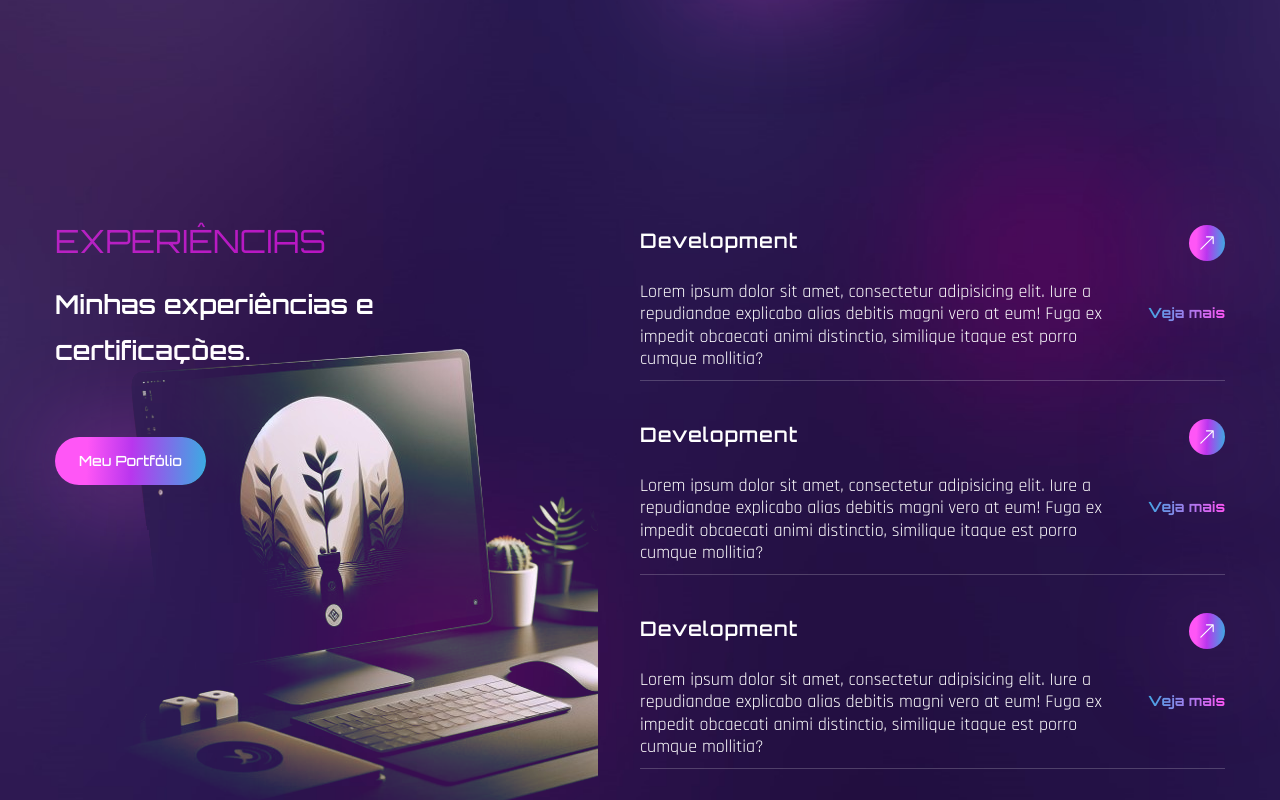
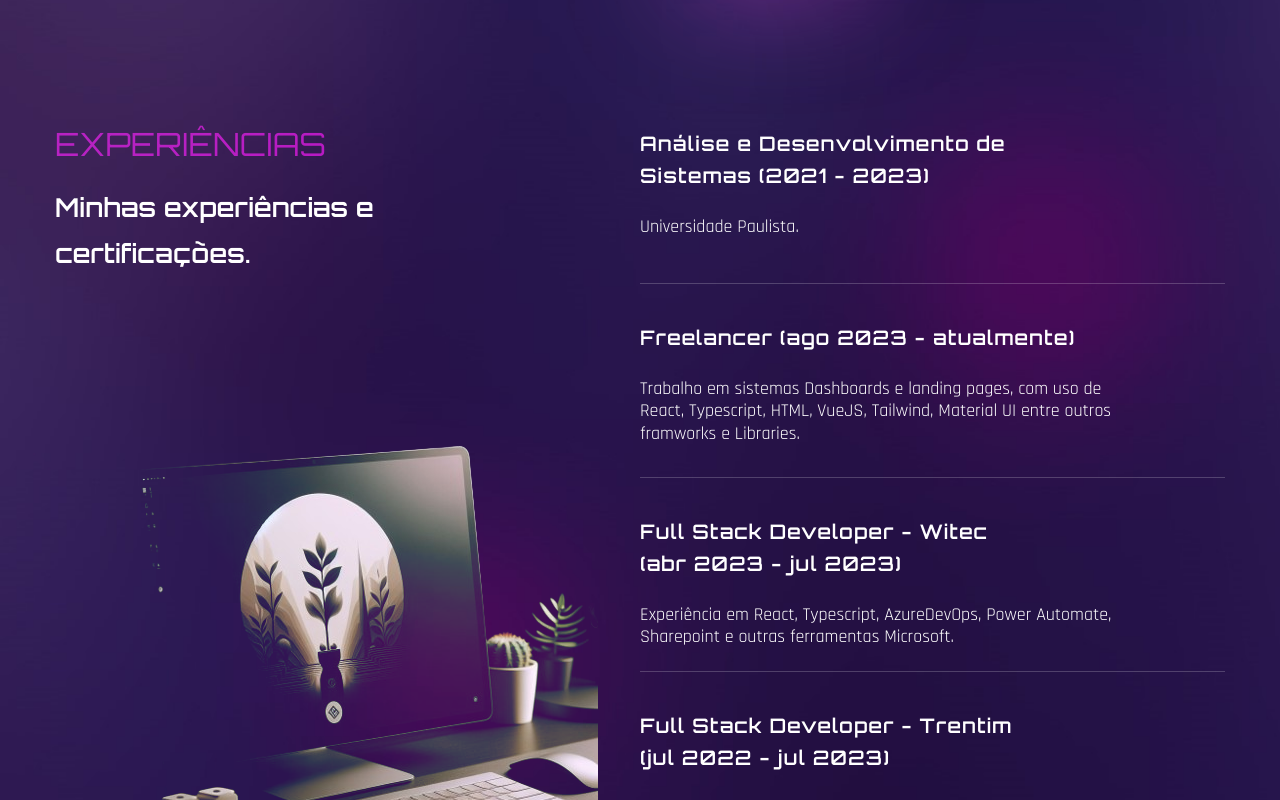
Before and after one commit to pansutti/portfolio-pansutti, a React (Create React App) app: page / in a window 1280 px wide. Shown: the part 1480-2280 px from the top of the page. Built offline with nearby package versions, Linux system fonts and the light colour scheme; the HTML template or start-up script is replaced by a standard one; a web font is replaced by a local one.

Commit message:
comment lines and adjust texts

```diff
--- a/src/components/Banner.jsx
+++ b/src/components/Banner.jsx
@@ -54,7 +54,7 @@ const Banner = () => {
               viewport={{ once: false, amount: 0.7 }}
               className="mb-8 max-w-lg mx-auto lg:mx-0"
             >
-              Atualmente atuando como Freelancer. Estou disponível para receber
+              Atuando como Freelancer. Estou disponível para receber
               novas propostas e aplicar meu conhecimento como Frontend
               Developer.
             </motion.p>
--- a/src/components/Header.jsx
+++ b/src/components/Header.jsx
@@ -7,7 +7,7 @@ const Header = () => {
         <a href="#">
           <img src={Logo} height={100} width={100} alt="" />
         </a>
-        <button className='btn btn-sm'>Propostas</button>
+        {/* <button className='btn btn-sm'>Propostas</button> */}
       </div>
     </div>
   </div>;
--- a/src/components/Services.jsx
+++ b/src/components/Services.jsx
@@ -5,22 +5,28 @@ import { fadeIn } from "../variants";
 
 const services = [
   {
-    name: "Development",
+    name: "Análise e Desenvolvimento de Sistemas (2021 - 2023)",
     description:
-      "Lorem ipsum dolor sit amet, consectetur adipisicing elit. Iure a repudiandae explicabo alias debitis magni vero at eum! Fuga ex impedit obcaecati animi distinctio, similique itaque est porro cumque mollitia?",
-    link: "Veja mais",
+      "Universidade Paulista.",
+    // link: "Veja mais",
   },
   {
-    name: "Development",
+    name: "Freelancer (ago 2023 - atualmente)",
     description:
-      "Lorem ipsum dolor sit amet, consectetur adipisicing elit. Iure a repudiandae explicabo alias debitis magni vero at eum! Fuga ex impedit obcaecati animi distinctio, similique itaque est porro cumque mollitia?",
-    link: "Veja mais",
+      "Trabalho em sistemas Dashboards e landing pages, com uso de React, Typescript, HTML, VueJS, Tailwind, Material UI entre outros framworks e Libraries.",
+    // link: "Veja mais",
   },
   {
-    name: "Development",
+    name: "Full Stack Developer - Witec ㅤㅤㅤㅤㅤ (abr 2023 - jul 2023)",
     description:
-      "Lorem ipsum dolor sit amet, consectetur adipisicing elit. Iure a repudiandae explicabo alias debitis magni vero at eum! Fuga ex impedit obcaecati animi distinctio, similique itaque est porro cumque mollitia?",
-    link: "Veja mais",
+    "Experiência em React, Typescript, AzureDevOps, Power Automate, Sharepoint e outras ferramentas Microsoft.",
+    // link: "Veja mais",
+  },
+  {
+    name: "Full Stack Developer - Trentim ㅤㅤㅤ (jul 2022 - jul 2023)",
+    description:
+    "Experiência em React, Typescript, AzureDevOps, Power Automate, Sharepoint e outras ferramentas Microsoft.",
+    // link: "Veja mais",
   },
 ];
 
@@ -40,7 +46,7 @@ const Services = () => {
             <h3 className="h3 max-w-[455px] mb-16">
               Minhas experiências e certificações.
             </h3>
-            <button className="btn btn-sm">Meu Portfólio</button>
+            {/* <button className="btn btn-sm">Meu Portfólio</button> */}
           </motion.div>
           <motion.div
             variants={fadeIn("left", 0.5)}
@@ -65,7 +71,7 @@ const Services = () => {
                         {description}
                       </p>
                     </div>
-                    <div className="flex flex-col flex-1 items-end">
+                    {/* <div className="flex flex-col flex-1 items-end">
                       <a
                         href="#"
                         className="btn w-9 h-9 mb-[42px] flex justify-center items-center"
@@ -75,7 +81,7 @@ const Services = () => {
                       <a href="#" className="text-gradient text-sm">
                         {link}
                       </a>
-                    </div>
+                    </div> */}
                   </div>
                 );
               })}
```
